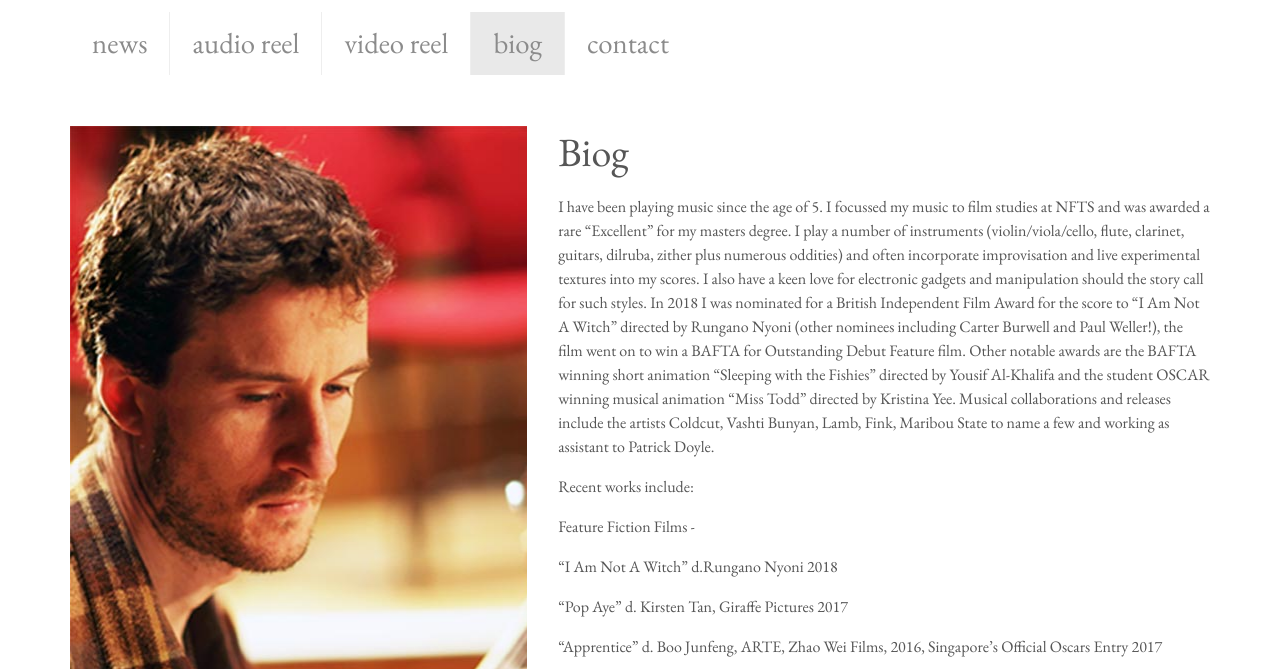
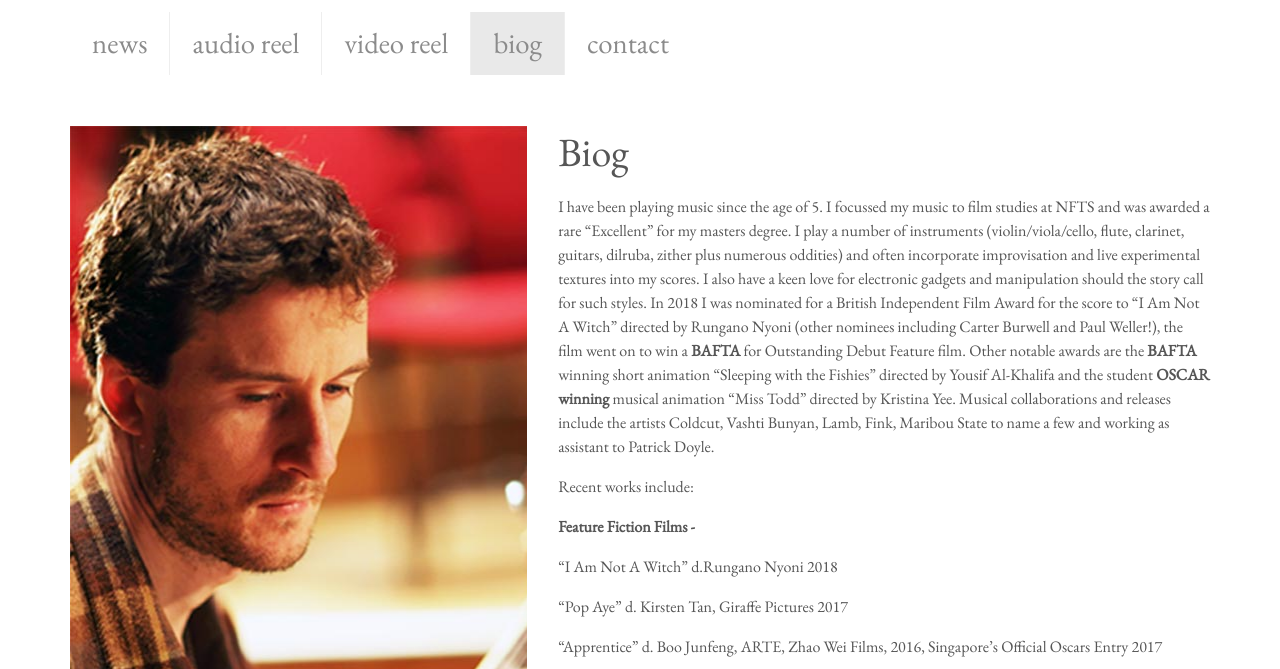
Before and after one commit to nbunner-personal/mattkelly-jekyll, a Jekyll site: the page built from pages/biog.md, in a window 1280 px wide and 900 px high, cut to the strip 231-900 px from the top of the window. Built offline with Jekyll 4.4.1, drawn with Linux system fonts in a browser that asks for light colours.

```diff
--- a/pages/biog.md
+++ b/pages/biog.md
@@ -1,14 +1,15 @@
 ---
 layout: page-two-col
-permalink: /biog/
+permalink: "/biog/"
 navPage: nav-biog
 title: Biog
+
 ---
-I have been playing music since the age of 5. I focussed my music to film studies at NFTS and was awarded a rare “Excellent” for my masters degree. I play a number of instruments (violin/viola/cello, flute, clarinet, guitars, dilruba, zither plus numerous oddities) and often incorporate improvisation and live experimental textures into my scores. I also have a keen love for electronic gadgets and manipulation should the story call for such styles. In 2018 I was nominated for a British Independent Film Award for the score to “I Am Not A Witch” directed by Rungano Nyoni (other nominees including Carter Burwell and Paul Weller!), the film went on to win a BAFTA for Outstanding Debut Feature film. Other notable awards are the BAFTA winning short animation “Sleeping with the Fishies” directed by Yousif Al-Khalifa and the student OSCAR winning musical animation “Miss Todd” directed by Kristina Yee. Musical collaborations and releases include the artists Coldcut, Vashti Bunyan, Lamb, Fink, Maribou State to name a few and working as assistant to Patrick Doyle.
+I have been playing music since the age of 5. I focussed my music to film studies at NFTS and was awarded a rare “Excellent” for my masters degree. I play a number of instruments (violin/viola/cello, flute, clarinet, guitars, dilruba, zither plus numerous oddities) and often incorporate improvisation and live experimental textures into my scores. I also have a keen love for electronic gadgets and manipulation should the story call for such styles. In 2018 I was nominated for a British Independent Film Award for the score to “I Am Not A Witch” directed by Rungano Nyoni (other nominees including Carter Burwell and Paul Weller!), the film went on to win a **BAFTA** for Outstanding Debut Feature film. Other notable awards are the **BAFTA** winning short animation “Sleeping with the Fishies” directed by Yousif Al-Khalifa and the student **OSCAR winning** musical animation “Miss Todd” directed by Kristina Yee. Musical collaborations and releases include the artists Coldcut, Vashti Bunyan, Lamb, Fink, Maribou State to name a few and working as assistant to Patrick Doyle.
 
 Recent works include:
 
-Feature Fiction Films -
+**Feature Fiction Films -**
 
 “I Am Not A Witch” d.Rungano Nyoni 2018
 
@@ -20,7 +21,7 @@ Feature Fiction Films -
 
 “As You Were” d. Jeikai Lau, 13 Little Pictures 2015
 
-Feature Documentaries -
+**Feature Documentaries -**
 
 “Europe at Sea” d. Annalisa Piras ARTE/Pan European broadcast 2017
 
@@ -30,7 +31,7 @@ Feature Documentaries -
 
 “Great European Disaster Movie” d. AnnaLisa Piras, BBC Storyville 2015
 
-TV Series -
+**TV Series -**
 
 “Silent Witness” Series 21, additional music BBC1.
 
@@ -38,7 +39,7 @@ TV Series -
 
 “Ripper Street” additional music BBC2.
 
-Commercials -
+**Commercials -**
 
 Peroni Nastro Azzuro – “The Invitation” Global – 2018
 
```
Also changed, not shown: .forestry/settings.yml.
